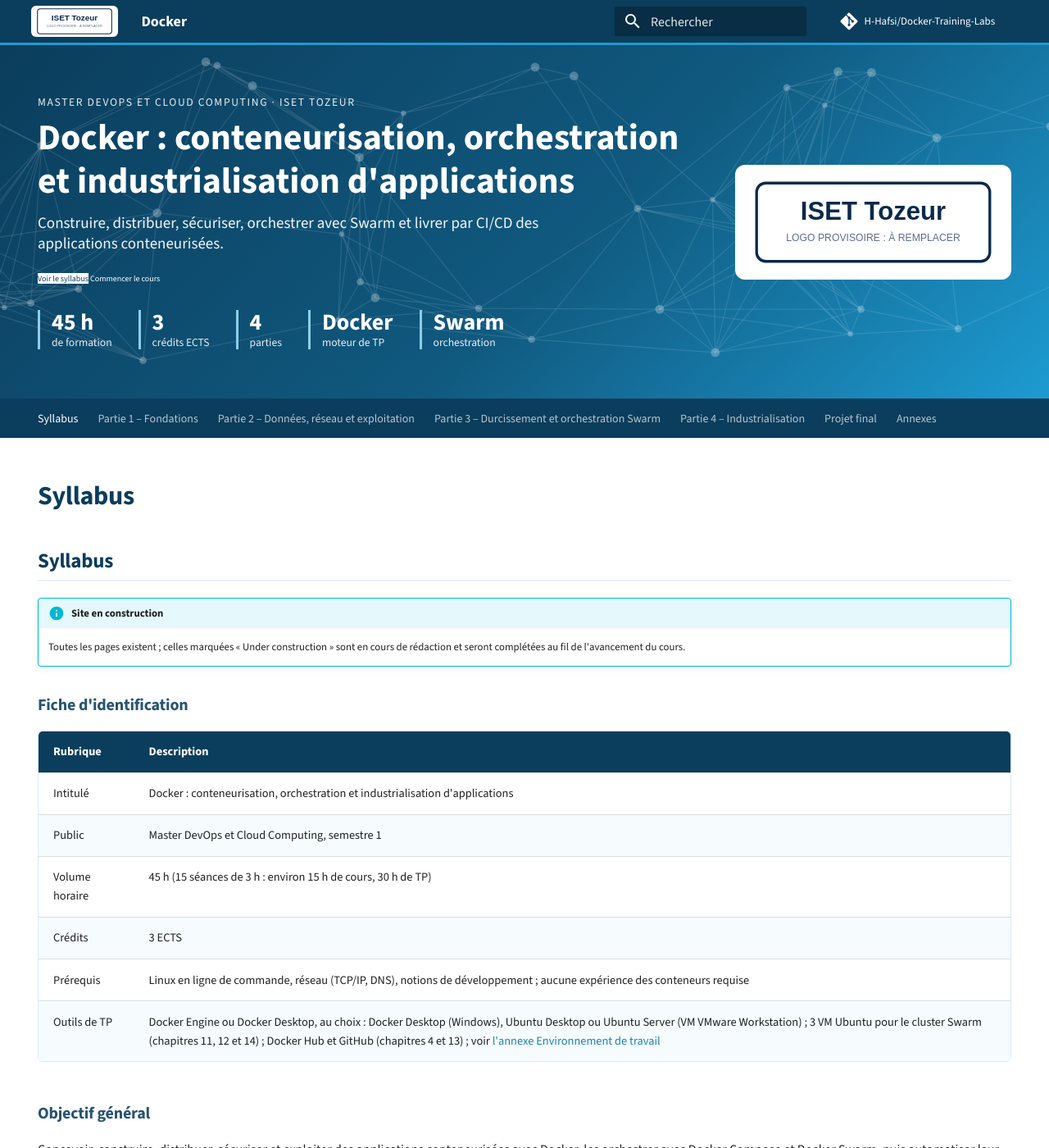
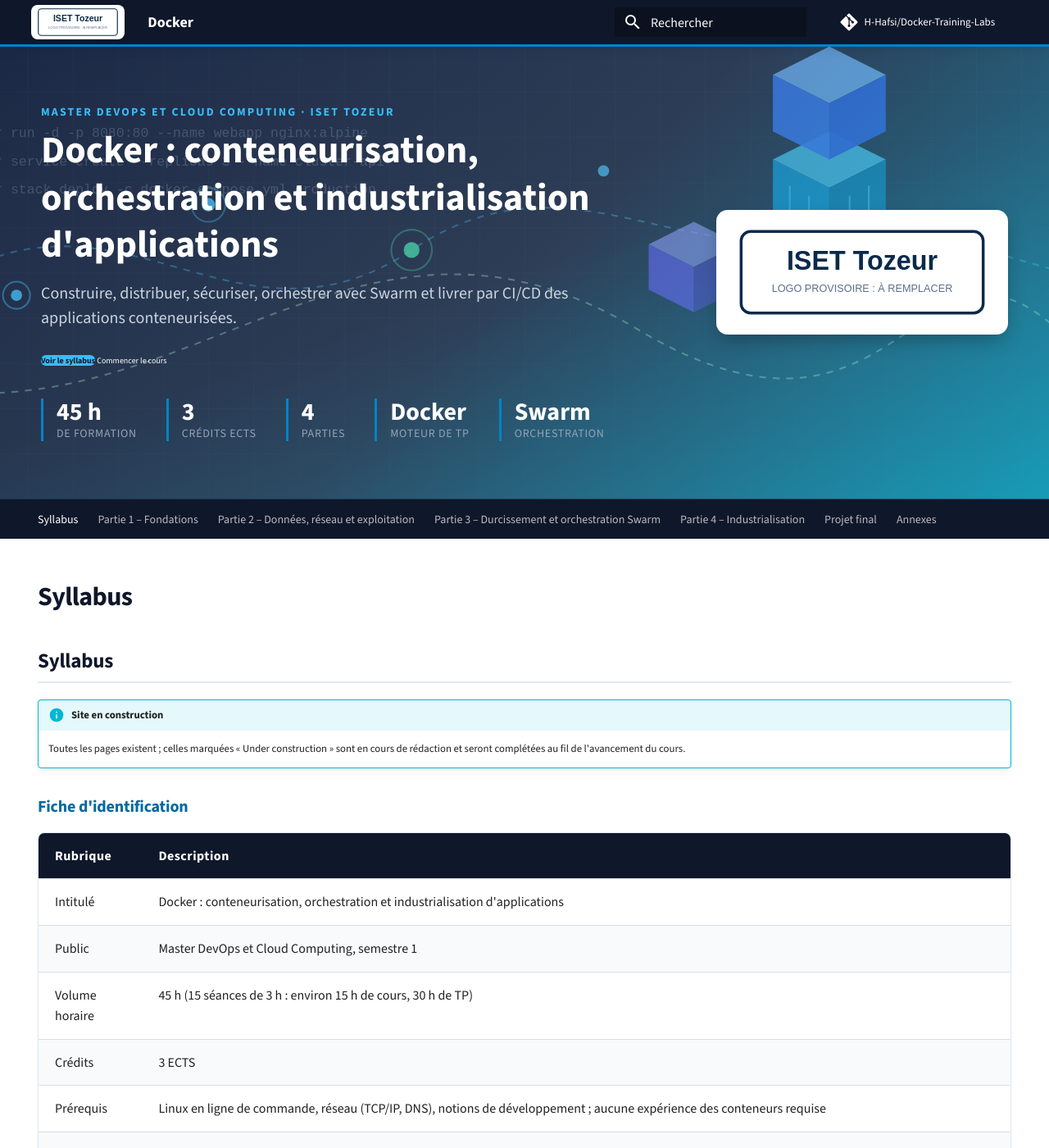
Before and after one commit to H-Hafsi/Docker-Training-Labs, an MkDocs documentation site: the page built from docs/index.md, in a window 1280 px wide and 1400 px high. Shown: the whole window at 82% size. Built offline with MkDocs 1.6.1 and Material for MkDocs 9.7.7, drawn with Linux system fonts in a browser that asks for light colours; comment, search, counter and statistics services are not loaded.

Commit message:
Merge remote main

```diff
--- a/docs/assets/css/extra.css
+++ b/docs/assets/css/extra.css
@@ -1,102 +1,201 @@
 /* =========================================================
-   Charte graphique de la matière
-   Pour changer de style : modifier uniquement ce bloc.
+   Charte graphique : DevOps & Cloud Container (Slate & Cyan)
    ========================================================= */
 :root {
-  --matiere-principal: #0b3d5c;   /* bleu nuit : en-tête, titres */
-  --matiere-accent:    #1d9bd1;   /* bleu vif : liens, boutons */
-  --matiere-clair:     #e8f5fa;   /* fonds légers */
-  --matiere-trait:     #8ecde8;   /* traits sur fond sombre */
-  --matiere-degrade: linear-gradient(135deg, #0b3d5c 0%, #10597f 55%, #1d9bd1 100%);
+  --matiere-principal: #0f172a;   /* Slate 900 : structures, titres sombres */
+  --matiere-accent:    #0284c7;   /* Cyan Docker : boutons, éléments actifs */
+  --matiere-clair:     #f0f9ff;   /* Sky 50 : fond léger d'éléments */
+  --matiere-trait:     #38bdf8;   /* Cyan vif : lignes de séparation et focus */
+  --matiere-degrade: linear-gradient(135deg, #0f172a 0%, #1e293b 50%, #0e7490 100%);
 }
 
 :root > * {
-  --md-primary-fg-color:        #0b3d5c;
-  --md-primary-fg-color--light: #3c647d;
-  --md-primary-fg-color--dark:  #07283c;
+  --md-primary-fg-color:        #0f172a;
+  --md-primary-fg-color--light: #1e293b;
+  --md-primary-fg-color--dark:  #0284c7;
   --md-primary-bg-color:        #ffffff;
-  --md-primary-bg-color--light: #e2e8eb;
-  --md-accent-fg-color:         #1d9bd1;
-  --md-typeset-a-color:         #1984b2;
+  --md-primary-bg-color--light: #f8fafc;
+  --md-accent-fg-color:         #0284c7;
+  --md-typeset-a-color:         #0369a1;
 }
 
-/* En-tête : logo sur pastille blanche (lisible quel que soit le logo) */
-.md-header { border-bottom: 3px solid var(--matiere-accent); }
+/* En-tête : Logo sur fond clair arrondi avec bordure subtile */
+.md-header {
+  border-bottom: 3px solid var(--matiere-accent);
+  box-shadow: 0 4px 12px rgba(15, 23, 42, 0.08);
+}
 .md-header__button.md-logo {
-  background: #fff;
-  border-radius: 6px;
-  padding: .15rem .35rem;
-  margin: .35rem .4rem .35rem .2rem;
+  background: #ffffff;
+  border-radius: 8px;
+  padding: 0.2rem 0.4rem;
+  margin: 0.3rem 0.4rem 0.3rem 0.2rem;
+  box-shadow: 0 1px 3px rgba(0,0,0,0.1);
 }
-.md-header__button.md-logo img { height: 1.6rem; width: auto; }
+.md-header__button.md-logo img { height: 1.7rem; width: auto; }
 
-/* Typographie des contenus */
-.md-typeset h1 { color: var(--matiere-principal); font-weight: 700; letter-spacing: -.01em; }
+/* Typographie et Titres */
+.md-typeset h1 {
+  color: var(--matiere-principal);
+  font-weight: 800;
+  letter-spacing: -0.02em;
+}
 .md-typeset h2 {
   color: var(--matiere-principal);
   font-weight: 700;
-  border-bottom: 2px solid var(--matiere-clair);
-  padding-bottom: .3rem;
+  border-bottom: 2px solid #e2e8f0;
+  padding-bottom: 0.4rem;
 }
-.md-typeset h3 { color: #285470; font-weight: 600; }
+.md-typeset h3 {
+  color: #0369a1;
+  font-weight: 600;
+}
 
-/* Tableaux */
+/* Tableaux de données & spécifications */
 .md-typeset table:not([class]) {
-  font-size: .72rem;
-  border: 1px solid #d6edf7;
-  border-radius: 6px;
-  box-shadow: none;
+  font-size: 0.8rem;
+  border: 1px solid #e2e8f0;
+  border-radius: 8px;
+  overflow: hidden;
+  box-shadow: 0 1px 3px rgba(0,0,0,0.05);
 }
 .md-typeset table:not([class]) th {
   background: var(--matiere-principal);
-  color: #fff;
+  color: #ffffff;
   font-weight: 600;
+  letter-spacing: 0.03em;
 }
-.md-typeset table:not([class]) tbody tr:nth-child(even) { background: #f6fbfd; }
+.md-typeset table:not([class]) tbody tr:nth-child(even) {
+  background: #f8fafc;
+}
+.md-typeset table:not([class]) tbody tr:hover {
+  background: #f1f5f9;
+}
 
 /* Boutons */
 .md-typeset .md-button--primary {
   background-color: var(--matiere-accent);
   border-color: var(--matiere-accent);
+  border-radius: 6px;
+  font-weight: 600;
+  transition: all 0.2s ease;
+}
+.md-typeset .md-button--primary:hover {
+  background-color: #0369a1;
+  border-color: #0369a1;
 }
 
-/* Cases à cocher (points de contrôle) */
-.md-typeset .task-list-control .task-list-indicator::before { background-color: var(--matiere-accent); }
+/* Cases à cocher des listes de contrôle */
+.md-typeset .task-list-control .task-list-indicator::before {
+  background-color: var(--matiere-accent);
+}
 
 /* =========================================================
-   Page d'accueil (bannière)
+   Page d'accueil Hero (Bannière Conteneurs & Swarm)
    ========================================================= */
-.hero { background: var(--matiere-degrade); color: #fff; position: relative; overflow: hidden; }
+.hero {
+  background: var(--matiere-degrade);
+  color: #ffffff;
+  position: relative;
+  overflow: hidden;
+  border-bottom: 1px solid rgba(56, 189, 248, 0.2);
+}
 .hero::before {
   content: "";
-  position: absolute; inset: 0;
+  position: absolute;
+  inset: 0;
   background: url("../img/banniere.svg") center / cover no-repeat;
-  opacity: .6;
+  opacity: 0.85;
+  mix-blend-mode: screen;
 }
 .hero__inner {
   position: relative;
-  display: flex; gap: 2rem; align-items: center; justify-content: space-between;
-  padding: 3rem .8rem;
+  z-index: 1;
+  display: flex;
+  gap: 2rem;
+  align-items: center;
+  justify-content: space-between;
+  padding: 3.5rem 1rem;
 }
 .hero__etiquette {
-  text-transform: uppercase; letter-spacing: .12em;
-  font-size: .68rem; opacity: .9; margin: 0;
+  text-transform: uppercase;
+  letter-spacing: 0.15em;
+  font-size: 0.7rem;
+  font-weight: 700;
+  color: #38bdf8;
+  margin: 0;
 }
-.hero h1 { color: #fff; font-size: 2.2rem; font-weight: 700; margin: .4rem 0 .6rem; line-height: 1.2; }
-.hero__sous-titre { font-size: .95rem; opacity: .95; max-width: 34rem; margin: 0 0 1.2rem; }
-.hero .md-button { color: #fff; border-color: #fff; }
-.hero .md-button--primary { background: #fff; color: var(--matiere-principal); border-color: #fff; }
-.hero .md-button:hover { background: rgba(255,255,255,.18); color: #fff; border-color: #fff; }
-.hero .md-button--primary:hover { background: var(--matiere-clair); color: var(--matiere-principal); }
-.hero__chiffres { display: flex; gap: 1.6rem; flex-wrap: wrap; list-style: none; margin: 1.6rem 0 0; padding: 0; }
-.hero__chiffres li { display: flex; flex-direction: column; border-left: 3px solid var(--matiere-trait); padding-left: .7rem; }
-.hero__chiffres strong { font-size: 1.4rem; line-height: 1.1; }
-.hero__chiffres span { font-size: .68rem; opacity: .9; }
-.hero__logo { background: #fff; border-radius: 12px; padding: 1rem 1.2rem; flex: 0 0 auto; }
-.hero__logo img { display: block; height: 5rem; width: auto; }
+.hero h1 {
+  color: #ffffff;
+  font-size: 2.3rem;
+  font-weight: 800;
+  margin: 0.4rem 0 0.8rem;
+  line-height: 1.25;
+}
+.hero__sous-titre {
+  font-size: 1rem;
+  color: #cbd5e1;
+  max-width: 36rem;
+  margin: 0 0 1.5rem;
+  line-height: 1.5;
+}
+.hero .md-button {
+  color: #ffffff;
+  border-color: rgba(255,255,255,0.4);
+  border-radius: 6px;
+  backdrop-filter: blur(4px);
+}
+.hero .md-button--primary {
+  background: #38bdf8;
+  color: #0f172a;
+  border-color: #38bdf8;
+  font-weight: 700;
+}
+.hero .md-button:hover {
+  background: rgba(255,255,255,0.15);
+  color: #ffffff;
+  border-color: #ffffff;
+}
+.hero .md-button--primary:hover {
+  background: #7dd3fc;
+  border-color: #7dd3fc;
+  color: #0f172a;
+}
+.hero__chiffres {
+  display: flex;
+  gap: 1.8rem;
+  flex-wrap: wrap;
+  list-style: none;
+  margin: 2rem 0 0;
+  padding: 0;
+}
+.hero__chiffres li {
+  display: flex;
+  flex-direction: column;
+  border-left: 3px solid #0284c7;
+  padding-left: 0.8rem;
+}
+.hero__chiffres strong {
+  font-size: 1.5rem;
+  color: #ffffff;
+  line-height: 1.1;
+}
+.hero__chiffres span {
+  font-size: 0.7rem;
+  color: #94a3b8;
+  text-transform: uppercase;
+  letter-spacing: 0.05em;
+}
+.hero__logo {
+  background: #ffffff;
+  border-radius: 14px;
+  padding: 1.2rem 1.4rem;
+  flex: 0 0 auto;
+  box-shadow: 0 10px 25px -5px rgba(0, 0, 0, 0.3);
+}
+.hero__logo img { display: block; height: 5.2rem; width: auto; }
 
 @media (max-width: 44.9375em) {
-  .hero__inner { flex-direction: column; align-items: flex-start; padding: 2rem .8rem; }
-  .hero h1 { font-size: 1.7rem; }
-  .hero__logo img { height: 3.5rem; }
+  .hero__inner { flex-direction: column; align-items: flex-start; padding: 2.2rem 1rem; }
+  .hero h1 { font-size: 1.75rem; }
+  .hero__logo img { height: 3.8rem; }
 }
```
Also changed, not shown: docs/assets/img/banniere-old.svg (added), docs/assets/img/banniere.svg.
